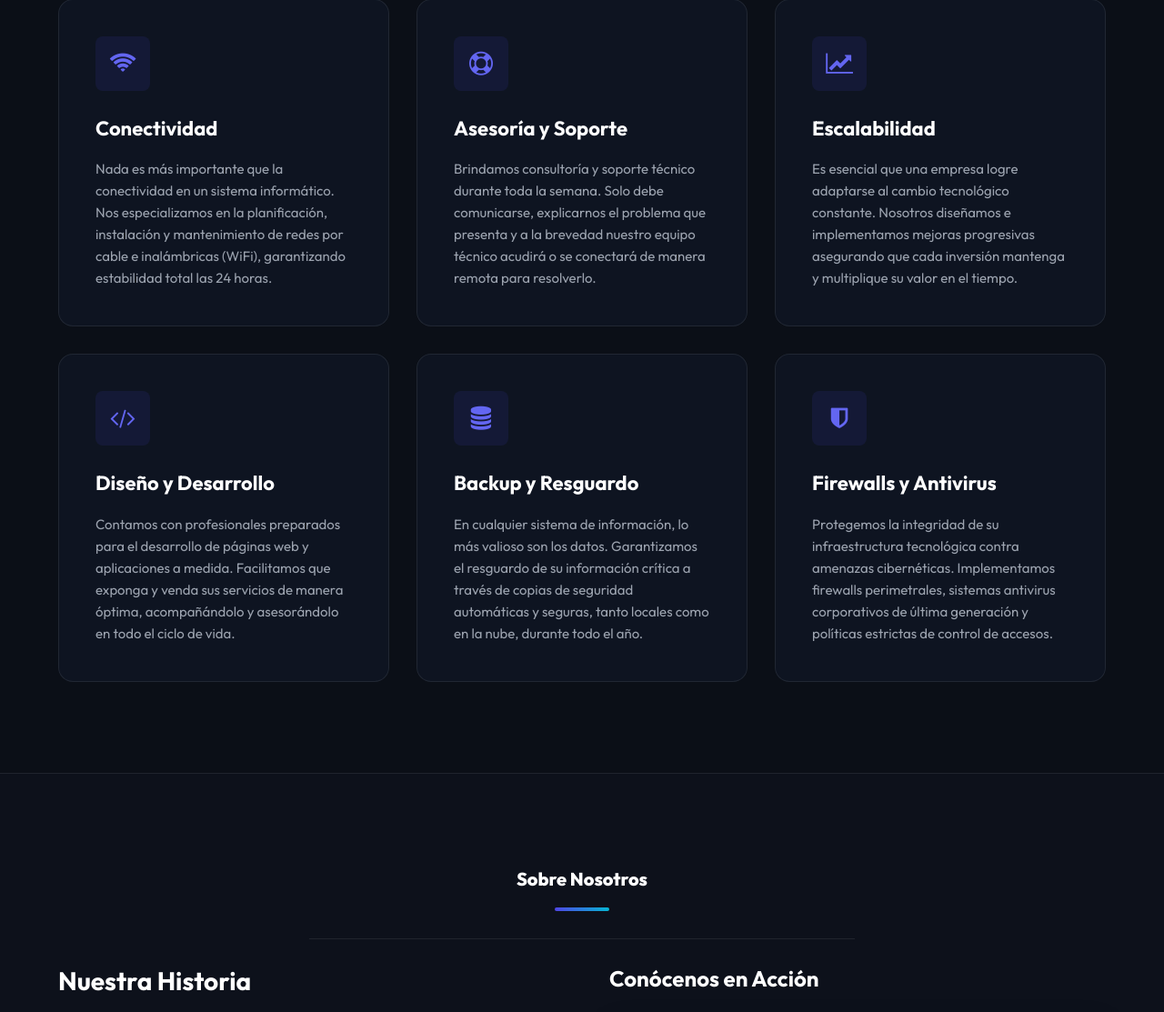
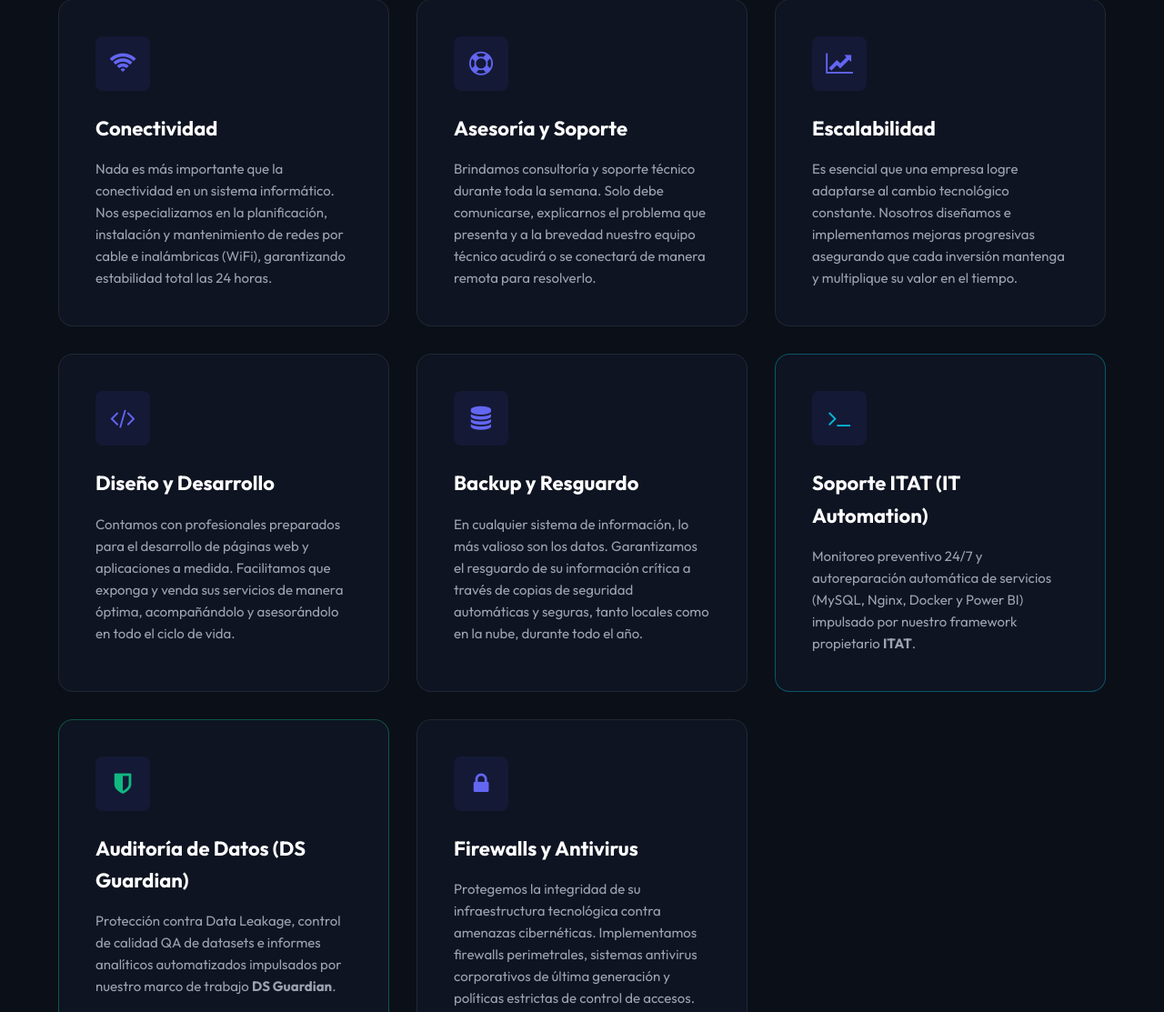
Before and after one commit to PortilloLab/Soluciones_JD_1, a PHP site: page / in a window 1280 px wide. Shown: the part 1058-2171 px from the top of the page at 91% size. Run offline with PHP 8.4, Linux system fonts and the light colour scheme; some libraries are stand-ins or nearby versions.

Commit message:
feat(index.php): integrate ITAT and DS Guardian services into public PHP portal

```diff
--- a/index.php
+++ b/index.php
@@ -137,10 +137,28 @@ require_once __DIR__ . '/config.php';
                     <p>En cualquier sistema de información, lo más valioso son los datos. Garantizamos el resguardo de su información crítica a través de copias de seguridad automáticas y seguras, tanto locales como en la nube, durante todo el año.</p>
                 </div>
 
+                <!-- ITAT Framework -->
+                <div class="service-card" style="border: 1px solid rgba(6, 182, 212, 0.4);">
+                    <div class="service-icon" style="color: #06b6d4;">
+                        <i class="fa fa-terminal"></i>
+                    </div>
+                    <h3>Soporte ITAT (IT Automation)</h3>
+                    <p>Monitoreo preventivo 24/7 y autoreparación automática de servicios (MySQL, Nginx, Docker y Power BI) impulsado por nuestro framework propietario <strong>ITAT</strong>.</p>
+                </div>
+
+                <!-- DS Guardian -->
+                <div class="service-card" style="border: 1px solid rgba(16, 185, 129, 0.4);">
+                    <div class="service-icon" style="color: #10b981;">
+                        <i class="fa fa-shield"></i>
+                    </div>
+                    <h3>Auditoría de Datos (DS Guardian)</h3>
+                    <p>Protección contra Data Leakage, control de calidad QA de datasets e informes analíticos automatizados impulsados por nuestro marco de trabajo <strong>DS Guardian</strong>.</p>
+                </div>
+
                 <!-- Ciberseguridad -->
                 <div class="service-card">
                     <div class="service-icon">
-                        <i class="fa fa-shield"></i>
+                        <i class="fa fa-lock"></i>
                     </div>
                     <h3>Firewalls y Antivirus</h3>
                     <p>Protegemos la integridad de su infraestructura tecnológica contra amenazas cibernéticas. Implementamos firewalls perimetrales, sistemas antivirus corporativos de última generación y políticas estrictas de control de accesos.</p>
```
